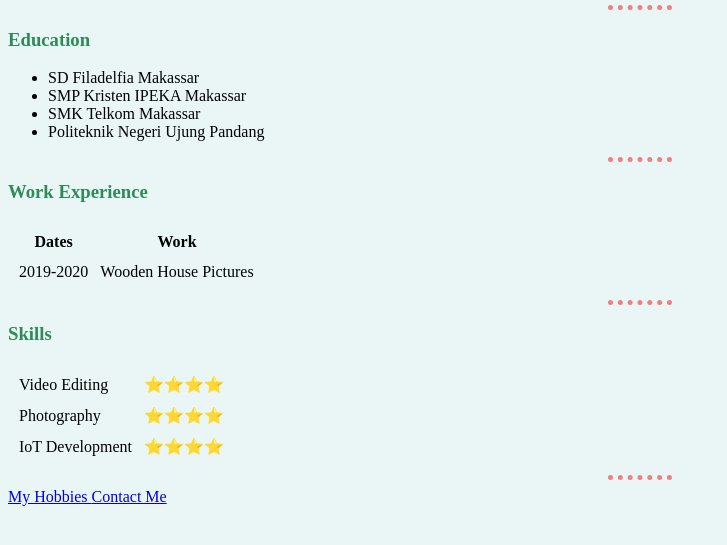
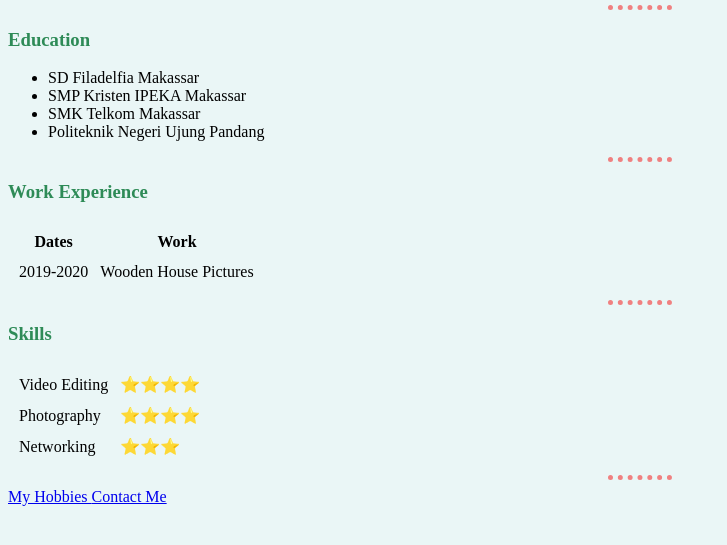
Before and after one commit to jovankadhandy/cv, a plain HTML site: page index.html in a window 1280 px wide. Shown: the part 183-728 px from the top of the page, without its empty margins (0-727 px from the left). Drawn offline with Linux system fonts and the light colour scheme.

Commit message:
Update index.html

```diff
--- a/index.html
+++ b/index.html
@@ -60,8 +60,8 @@
                 <td>&#11088;&#11088;&#11088;&#11088;</td>
             </tr>
             <tr>
-                <td>IoT Development</td>
-                <td>&#11088;&#11088;&#11088;&#11088;</td>
+                <td>Networking</td>
+                <td>&#11088;&#11088;&#11088;</td>
             </tr>
         </table>
         <hr>
```
